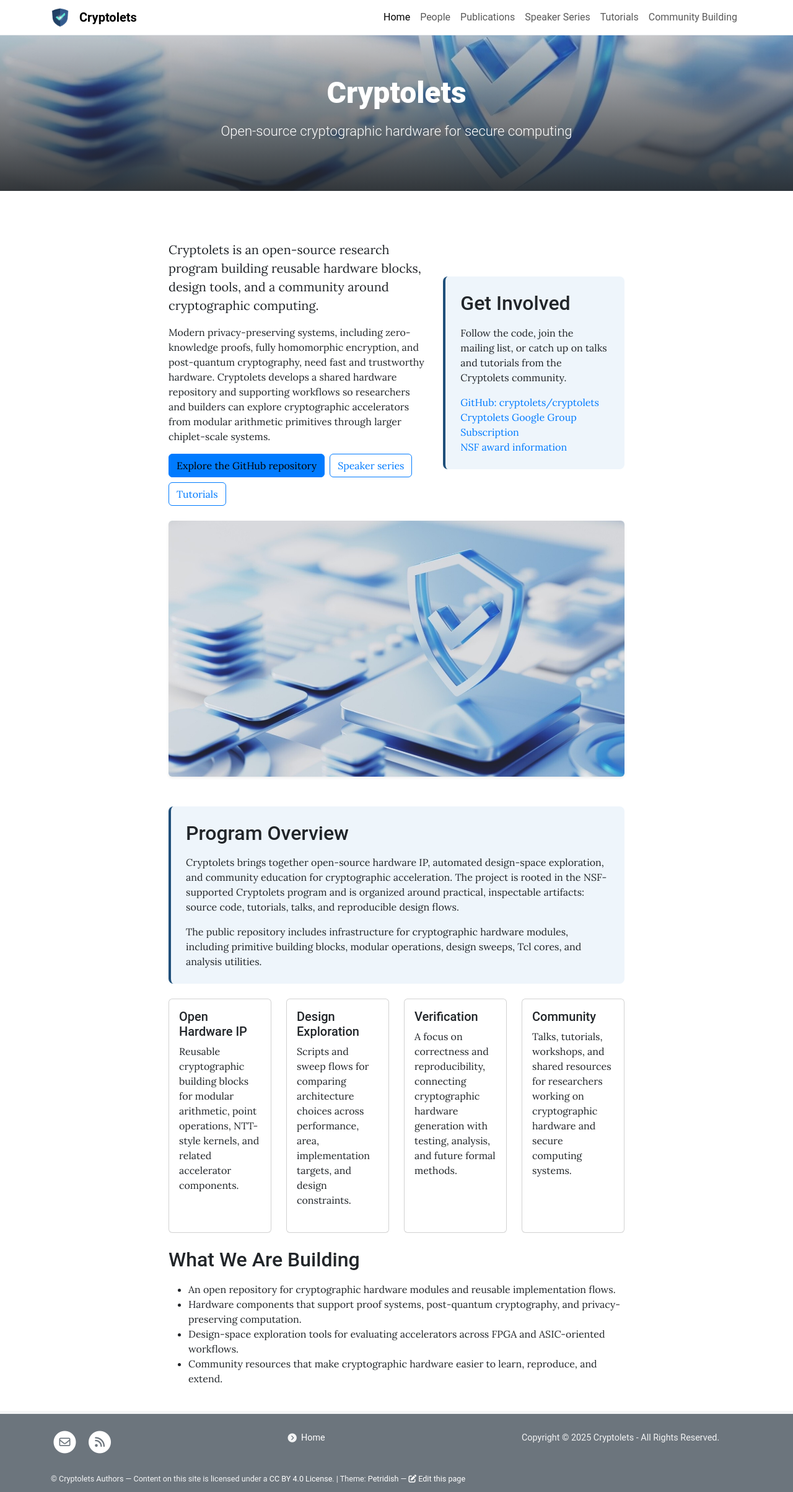
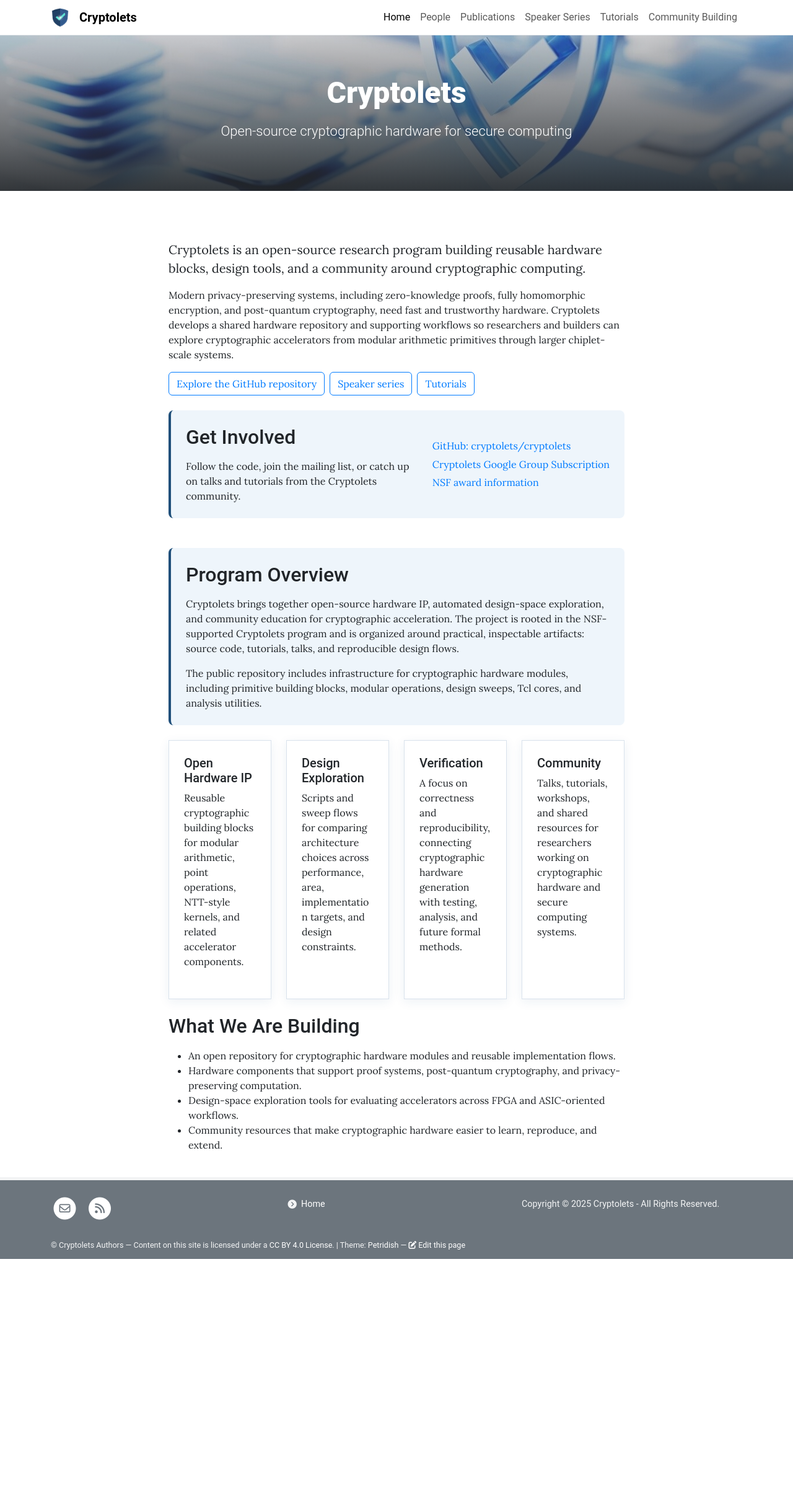
Before and after one commit to cryptolets/cryptolets.github.io, a Jekyll site: the page built from pages/home.md, in a window 1280 px wide. Shown: the whole page at 62% size. Built offline with Jekyll 4.4.1, drawn with Linux system fonts in a browser that asks for light colours; after the commit the page ends 2031 px from its top, so only the background shows below that.

Commit message:
home css

```diff
--- a/_sass/_custom.scss
+++ b/_sass/_custom.scss
@@ -1,3 +1,51 @@
 // Custom styling
 //
 // Include the file _sass/_custom.scss to your site to add custom styling
+
+.cryptolets-involved-band {
+  align-items: center;
+  background: #eef5fb;
+  border-left: 4px solid #1f4f7a;
+  border-radius: 8px;
+  display: flex;
+  gap: 2rem;
+  justify-content: space-between;
+  padding: 1.5rem;
+  width: 100%;
+}
+
+.cryptolets-involved-links {
+  display: flex;
+  flex: 0 0 auto;
+  flex-direction: column;
+  gap: 0.35rem;
+}
+
+.cryptolets-pillar-card {
+  border: 1px solid #d9e2ec;
+  border-radius: 0;
+  box-shadow: 0 0.25rem 1rem rgba(31, 79, 122, 0.08);
+  transition: box-shadow 0.2s ease, transform 0.2s ease;
+}
+
+.cryptolets-pillar-card:hover,
+.cryptolets-pillar-card:focus-within {
+  box-shadow: 0 0.75rem 1.5rem rgba(31, 79, 122, 0.14);
+  transform: translateY(-2px);
+}
+
+.cryptolets-pillar-card .card-body {
+  padding: 1.5rem;
+}
+
+@media (max-width: 767.98px) {
+  .cryptolets-involved-band {
+    align-items: flex-start;
+    flex-direction: column;
+    gap: 1rem;
+  }
+
+  .cryptolets-involved-links {
+    flex: 1 1 auto;
+  }
+}
--- a/pages/home.md
+++ b/pages/home.md
@@ -7,7 +7,7 @@
 ---
 
 <div class="row align-items-center g-4 mt-4">
-  <div class="col-lg-7">
+  <div class="col-12">
     <p class="lead">
       Cryptolets is an open-source research program building reusable hardware blocks, design tools, and a community around cryptographic computing.
     </p>
@@ -15,27 +15,26 @@
       Modern privacy-preserving systems, including zero-knowledge proofs, fully homomorphic encryption, and post-quantum cryptography, need fast and trustworthy hardware. Cryptolets develops a shared hardware repository and supporting workflows so researchers and builders can explore cryptographic accelerators from modular arithmetic primitives through larger chiplet-scale systems.
     </p>
     <div class="d-flex flex-wrap gap-2 mt-3">
-      <a class="btn btn-primary" href="https://github.com/cryptolets/cryptolets" target="_blank" rel="noopener">Explore the GitHub repository</a>
+      <a class="btn btn-outline-primary" href="https://github.com/cryptolets/cryptolets" target="_blank" rel="noopener">Explore the GitHub repository</a>
       <a class="btn btn-outline-primary" href="{{ '/speaker-series/' | relative_url }}">Speaker series</a>
       <a class="btn btn-outline-primary" href="{{ '/tutorials/' | relative_url }}">Tutorials</a>
     </div>
   </div>
-  <div class="col-lg-5">
-    <div class="p-4 h-100" style="border-left: 4px solid #1f4f7a; background: #eef5fb; border-radius: 8px;">
-      <h2 class="mt-0">Get Involved</h2>
-      <p>
-        Follow the code, join the mailing list, or catch up on talks and tutorials from the Cryptolets community.
-      </p>
-      <p class="mb-0">
-        <a href="https://github.com/cryptolets/cryptolets" target="_blank" rel="noopener">GitHub: cryptolets/cryptolets</a><br>
-        <a href="https://groups.google.com/u/1/g/cryptolets" target="_blank" rel="noopener">Cryptolets Google Group Subscription</a><br>
-        <a href="https://www.nsf.gov/awardsearch/show-award?AWD_ID=2450539" target="_blank" rel="noopener">NSF award information</a>
-      </p>
-    </div>
+</div>
+
+<div class="cryptolets-involved-band mt-4">
+  <div>
+    <h2 class="mt-0">Get Involved</h2>
+    <p class="mb-0">
+      Follow the code, join the mailing list, or catch up on talks and tutorials from the Cryptolets community.
+    </p>
+  </div>
+  <div class="cryptolets-involved-links">
+    <a href="https://github.com/cryptolets/cryptolets" target="_blank" rel="noopener">GitHub: cryptolets/cryptolets</a>
+    <a href="https://groups.google.com/u/1/g/cryptolets" target="_blank" rel="noopener">Cryptolets Google Group Subscription</a>
+    <a href="https://www.nsf.gov/awardsearch/show-award?AWD_ID=2450539" target="_blank" rel="noopener">NSF award information</a>
   </div>
 </div>
-
-<img src="{{ '/assets/theme/images/chuttersnap-146799-unsplash.jpg' | relative_url }}" alt="Abstract secure computing hardware illustration" class="img-fluid rounded shadow-sm mt-4">
 
 <div class="mt-5 p-4" style="border-left: 4px solid #1f4f7a; background: #eef5fb; border-radius: 8px;">
   <h2 class="mt-0">Program Overview</h2>
@@ -49,7 +48,7 @@
 
 <div class="row cards mt-4">
   <div class="col-md-6 col-lg-3">
-    <div class="card h-100">
+    <div class="swiper-slide card cryptolets-pillar-card h-100">
       <div class="card-body">
         <h3 class="h5 card-title">Open Hardware IP</h3>
         <p class="card-text">Reusable cryptographic building blocks for modular arithmetic, point operations, NTT-style kernels, and related accelerator components.</p>
@@ -57,7 +56,7 @@
     </div>
   </div>
   <div class="col-md-6 col-lg-3">
-    <div class="card h-100">
+    <div class="swiper-slide card cryptolets-pillar-card h-100">
       <div class="card-body">
         <h3 class="h5 card-title">Design Exploration</h3>
         <p class="card-text">Scripts and sweep flows for comparing architecture choices across performance, area, implementation targets, and design constraints.</p>
@@ -65,7 +64,7 @@
     </div>
   </div>
   <div class="col-md-6 col-lg-3">
-    <div class="card h-100">
+    <div class="swiper-slide card cryptolets-pillar-card h-100">
       <div class="card-body">
         <h3 class="h5 card-title">Verification</h3>
         <p class="card-text">A focus on correctness and reproducibility, connecting cryptographic hardware generation with testing, analysis, and future formal methods.</p>
@@ -73,7 +72,7 @@
     </div>
   </div>
   <div class="col-md-6 col-lg-3">
-    <div class="card h-100">
+    <div class="swiper-slide card cryptolets-pillar-card h-100">
       <div class="card-body">
         <h3 class="h5 card-title">Community</h3>
         <p class="card-text">Talks, tutorials, workshops, and shared resources for researchers working on cryptographic hardware and secure computing systems.</p>
```
